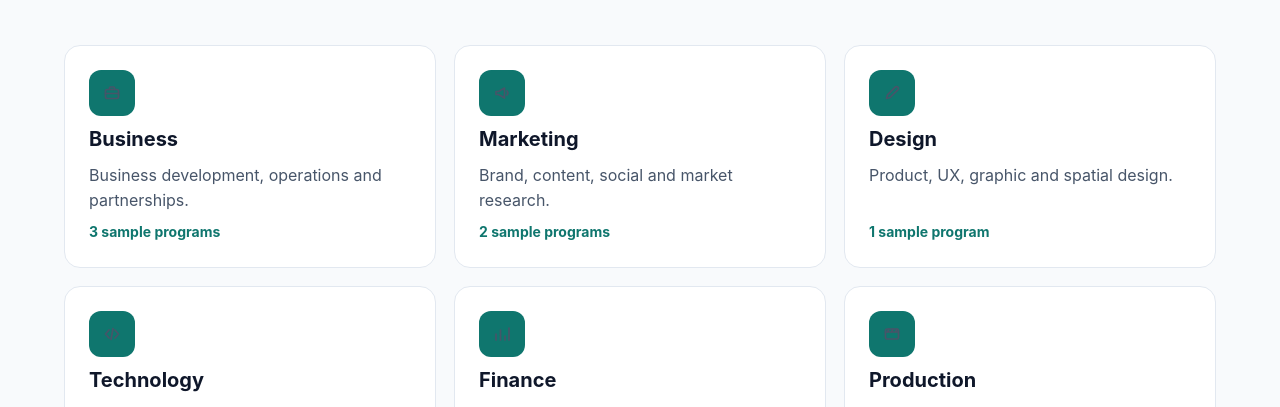
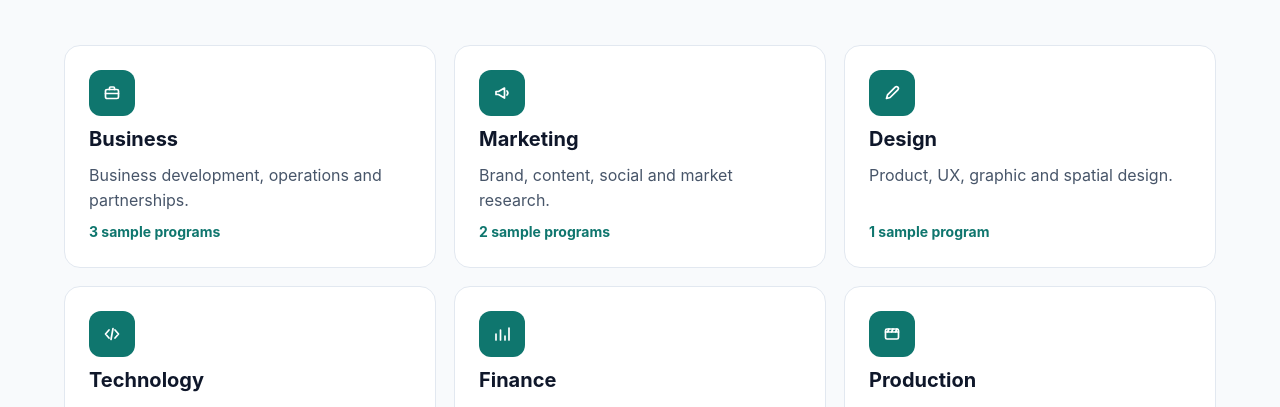
Before and after one commit to bridgr-society/bridgr-society-web, a Next.js app: page /career-fields in a window 1280 px wide. Shown: the part 366-773 px from the top of the page. Built offline with nearby package versions, Linux system fonts and the light colour scheme; no server answers; a web font is replaced by a local one.

Commit message:
White glyphs on teal icon tiles

```diff
--- a/app/globals.css
+++ b/app/globals.css
@@ -695,3 +695,4 @@ noscript .btn{margin-top:8px}
 .field-ic,.type-ic,.type-ic.immersion,.fl-ic,.fl-ic.teal,.empty-ic{background:var(--teal-dark);color:#fff}
 .step-n{background:var(--teal-dark);color:#fff;font-family:var(--display)}
 .hero h1 span{background:none;-webkit-background-clip:border-box;background-clip:border-box;color:var(--teal-dark)}
+.field-card .field-ic,.type-card .type-ic,.empty .empty-ic,.notconn .empty-ic{color:#fff}
```
